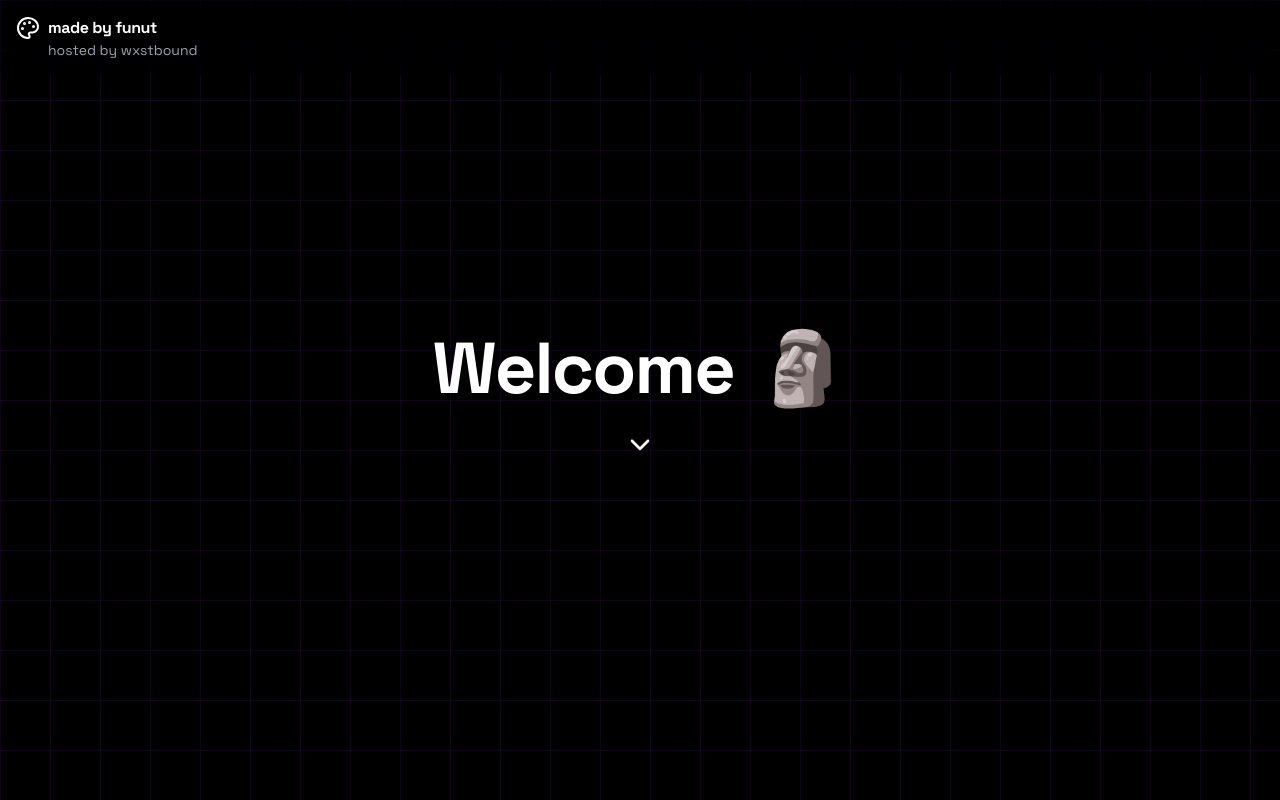
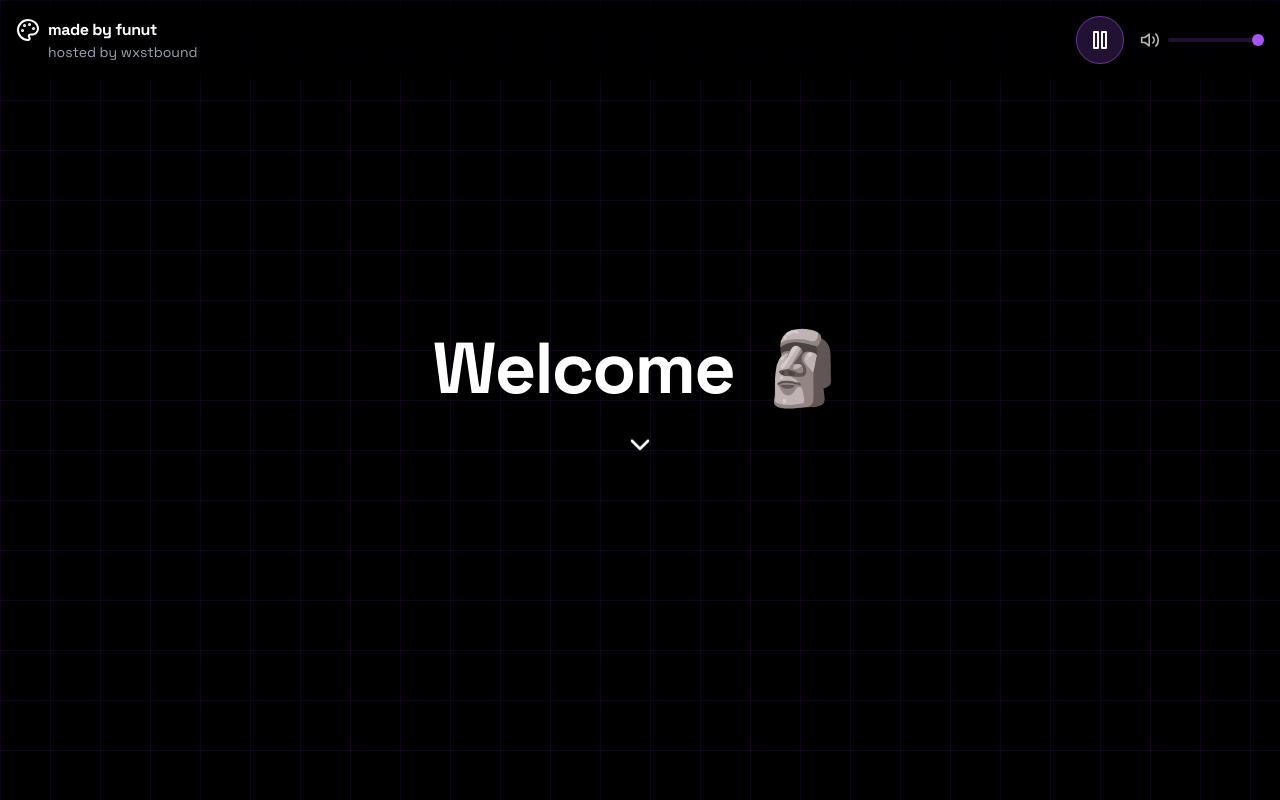
Before and after one commit to wxstbound/thunker-gay, a React (Vite) app: page / in a window 1280 px wide. Shown: the top 800 px of the page. Built offline with nearby package versions, Linux system fonts and the light colour scheme.

Commit message:
Update Header.tsx

```diff
--- a/src/components/Header.tsx
+++ b/src/components/Header.tsx
@@ -1,9 +1,46 @@
-import React from 'react';
-import { Palette } from 'lucide-react';
+import React, { useState, useRef, useEffect } from 'react';
+import { Palette, Play, Pause, Volume2 } from 'lucide-react';
 
 const Header: React.FC = () => {
+  const [isPlaying, setIsPlaying] = useState(false);
+  const [volume, setVolume] = useState(1);
+  const audioRef = useRef<HTMLAudioElement>(null);
+
+  useEffect(() => {
+    if (audioRef.current) {
+      audioRef.current.play().catch(() => {
+        // Autoplay was prevented by the browser
+        setIsPlaying(false);
+      });
+      setIsPlaying(true);
+    }
+  }, []);
+
+  const togglePlay = () => {
+    if (audioRef.current) {
+      if (isPlaying) {
+        audioRef.current.pause();
+      } else {
+        audioRef.current.play();
+      }
+      setIsPlaying(!isPlaying);
+    }
+  };
+
+  const handleVolumeChange = (e: React.ChangeEvent<HTMLInputElement>) => {
+    const newVolume = parseFloat(e.target.value);
+    setVolume(newVolume);
+    if (audioRef.current) {
+      audioRef.current.volume = newVolume;
+    }
+  };
+
   return (
     <header className="fixed top-0 left-0 right-0 z-50 bg-opacity-80 backdrop-blur-md transition-all duration-300 ease-in-out">
+      <audio
+        ref={audioRef}
+        src="https://github.com/funuttt/sounbd/raw/refs/heads/main/onimai%20diss%20track.mp3"
+      />
       <div className="container mx-auto px-4 py-4 flex justify-between items-center">
         <div className="flex flex-col">
           <div className="flex items-center">
@@ -16,9 +53,36 @@ const Header: React.FC = () => {
             hosted by wxstbound
           </span>
         </div>
+
+        <div className="flex items-center gap-4">
+          <button
+            onClick={togglePlay}
+            className="relative group p-3 rounded-full bg-purple-500/20 hover:bg-purple-500/30 transition-all duration-300"
+          >
+            {isPlaying ? (
+              <Pause className="w-6 h-6 text-white" />
+            ) : (
+              <Play className="w-6 h-6 text-white" />
+            )}
+            <div className="absolute inset-0 rounded-full border border-purple-500/50 group-hover:scale-110 transition-transform duration-300" />
+          </button>
+
+          <div className="flex items-center gap-2">
+            <Volume2 className="w-5 h-5 text-white/70" />
+            <input
+              type="range"
+              min="0"
+              max="1"
+              step="0.01"
+              value={volume}
+              onChange={handleVolumeChange}
+              className="w-24 h-1 bg-purple-500/20 rounded-lg appearance-none cursor-pointer [&::-webkit-slider-thumb]:appearance-none [&::-webkit-slider-thumb]:w-3 [&::-webkit-slider-thumb]:h-3 [&::-webkit-slider-thumb]:rounded-full [&::-webkit-slider-thumb]:bg-purple-500 hover:[&::-webkit-slider-thumb]:bg-purple-400 transition-colors"
+            />
+          </div>
+        </div>
       </div>
     </header>
   );
 };
 
-export default Header
+export default Header;
```
